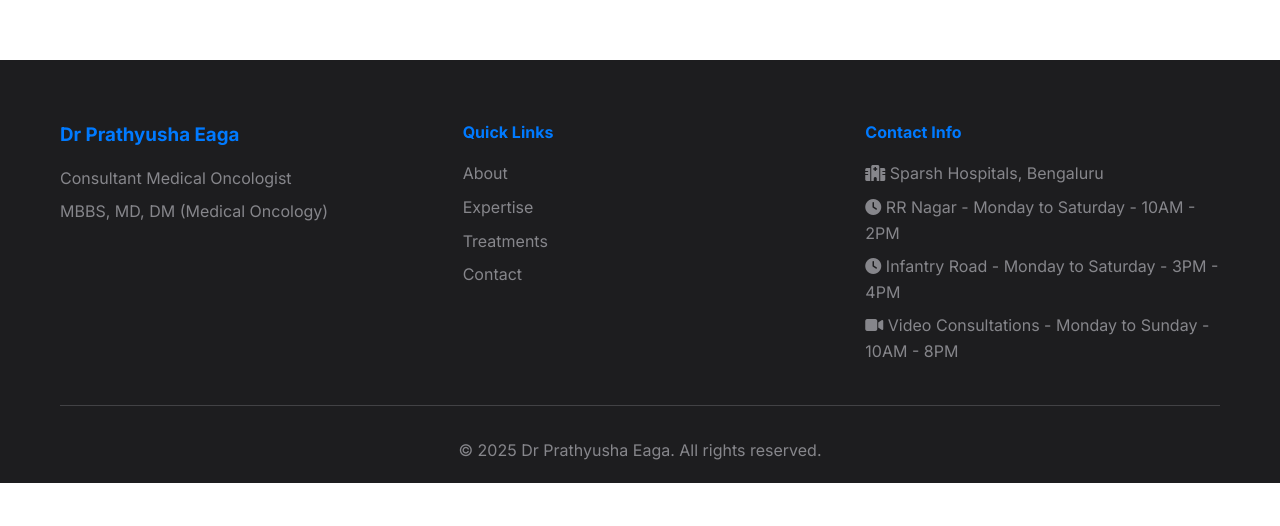
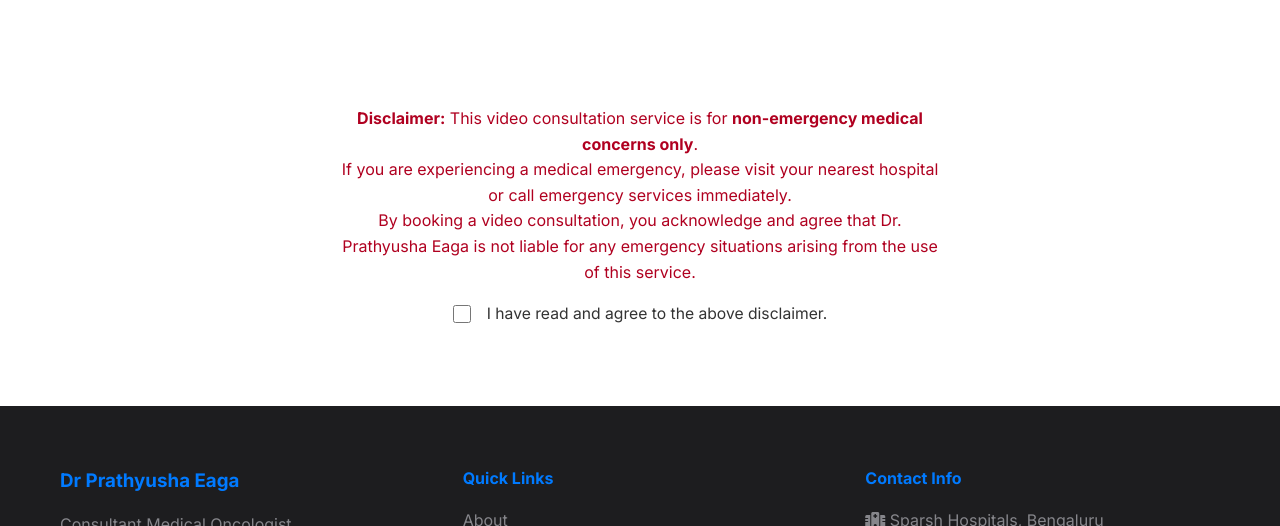
Before and after one commit to pratty2304/dr-prathyusha-website, a website: page video-consultation.html in a window 1280 px wide. Shown: the part 1227-1753 px from the top of the page. Before the commit the page ends 1710 px from the top, so only its background shows below. Drawn offline with Linux system fonts and the light colour scheme; a script that the page names is missing.

Commit message:
Add instructions above and non-emergency disclaimer with agreement checkbox below Calendly on video consultation page

```diff
--- a/video-consultation.html
+++ b/video-consultation.html
@@ -69,10 +69,24 @@
         <div class="container">
             <div class="form-header" style="text-align:center; margin: 0 auto 2.5rem auto; max-width: 600px;">
                 <h2 style="margin-bottom: 0.7rem;">Book Your Video Consultation</h2>
+                <p style="margin-bottom: 0; font-size: 1.08rem; color: #424245;">Step 1: Select your preferred date and time below.<br>Step 2: Enter your details and any additional information on the next screen to confirm your booking.</p>
             </div>
             <!-- Calendly Inline Embed -->
             <div class="calendly-inline-widget" data-url="https://calendly.com/prathyusha23/video-consultations?hide_event_type_details=1&hide_gdpr_banner=1" style="min-width:320px;height:550px;margin-top:2.5rem;"></div>
             <script type="text/javascript" src="https://assets.calendly.com/assets/external/widget.js" async></script>
+            <div style="max-width: 600px; margin: 2rem auto 0 auto; text-align: center;">
+                <form id="video-disclaimer-form" style="display: flex; flex-direction: column; align-items: center;">
+                    <p style="font-size: 1rem; color: #b00020; margin-bottom: 1rem;">
+                        <strong>Disclaimer:</strong> This video consultation service is for <strong>non-emergency medical concerns only</strong>.<br>
+                        If you are experiencing a medical emergency, please visit your nearest hospital or call emergency services immediately.<br>
+                        By booking a video consultation, you acknowledge and agree that Dr. Prathyusha Eaga is not liable for any emergency situations arising from the use of this service.
+                    </p>
+                    <label style="font-size: 0.98rem; color: #333; display: flex; align-items: center; gap: 0.5rem;">
+                        <input type="checkbox" id="disclaimer-agree" required style="width: 18px; height: 18px; margin-right: 0.5rem;">
+                        I have read and agree to the above disclaimer.
+                    </label>
+                </form>
+            </div>
         </div>
     </section>
 
```
